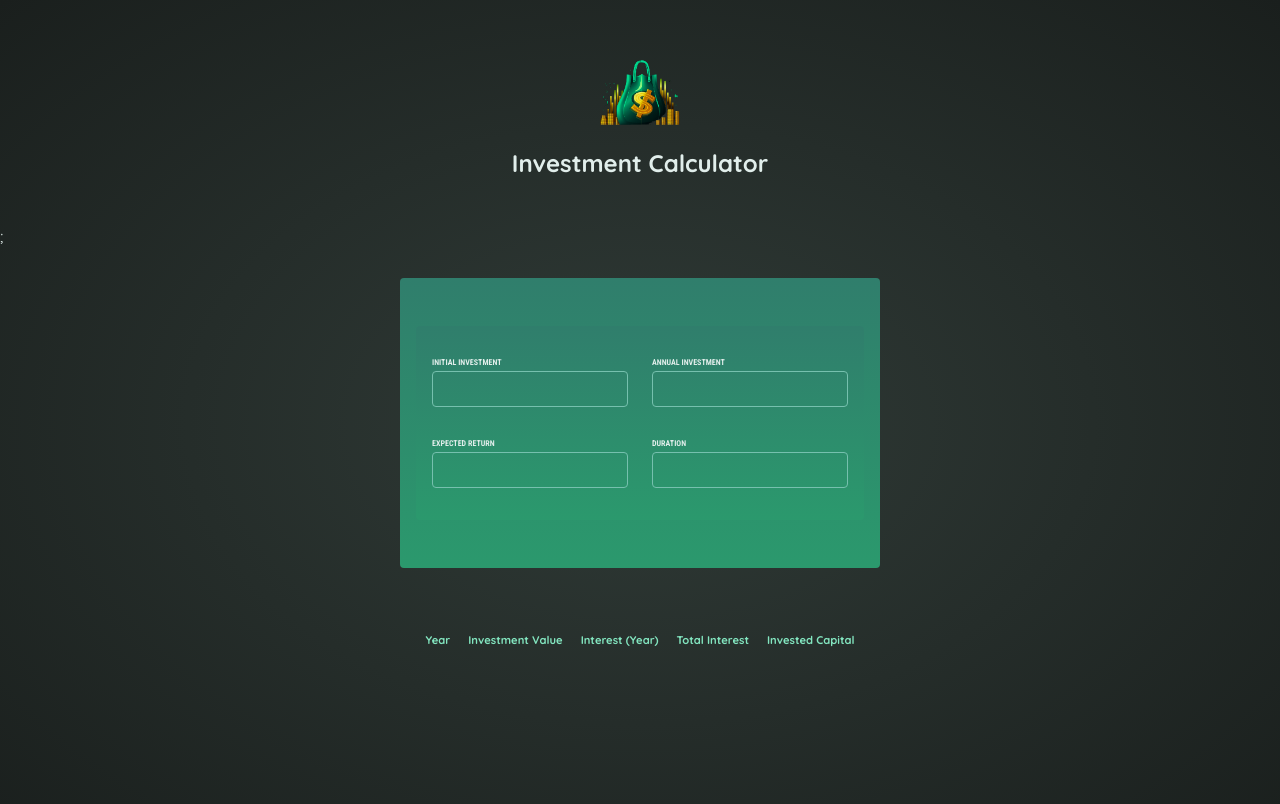
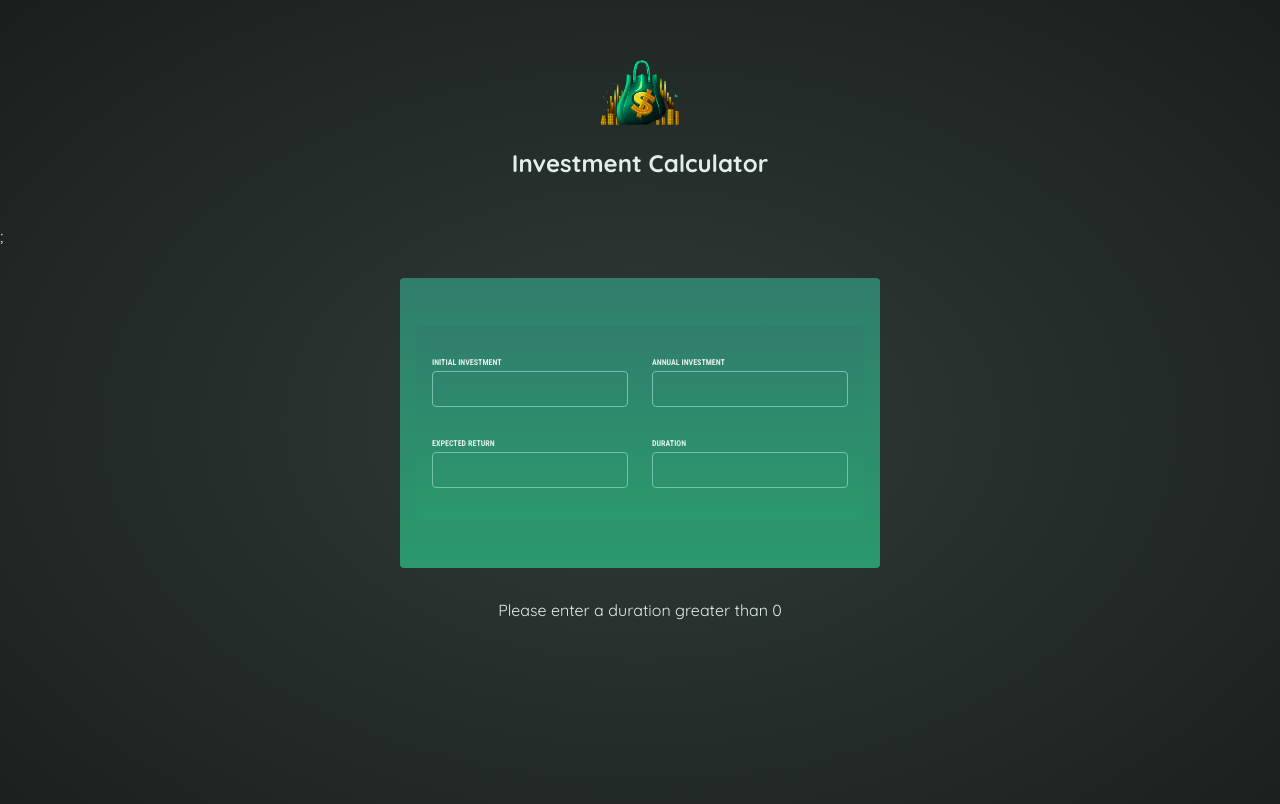
Before and after one commit to bronwyntaljaard/investment-calculator, a React (Vite) app: page / in a window 1280 px wide. Shown: the top 804 px of the page. Built offline with nearby package versions, Linux system fonts and the light colour scheme.

Commit message:
added conditional render and message to user input duration must be more than 0

```diff
--- a/src/App.jsx
+++ b/src/App.jsx
@@ -13,6 +13,10 @@ function App() {
 		annualInvestment: "",
 		expectedReturn: "",
 	});
+
+	// Check if input is valid
+
+	const inputIsValid = investmentResults.duration >= 1;
 
 	function handleChange(event) {
 		const { name, value } = event.target;
@@ -35,10 +39,15 @@ function App() {
 				expectedReturn={investmentResults.expectedReturn}
 				handleChange={handleChange}
 			/>
-			<Result
-				result={calculatedInvestmentResults}
-				initialInvestment={investmentResults.initialInvestment}
-			/>
+			{!inputIsValid && (
+				<p className="center">Please enter a duration greater than 0</p>
+			)}
+			{inputIsValid && (
+				<Result
+					result={calculatedInvestmentResults}
+					initialInvestment={investmentResults.initialInvestment}
+				/>
+			)}
 		</main>
 	);
 }
```
